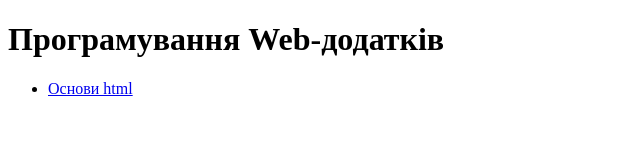
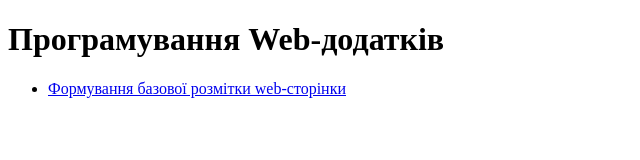
Before and after one commit to Dniprovets/My_project_23_xx, a plain HTML site: page index.html in a window 1280 px wide. Shown: the whole page, without its empty margins (0-640 px from the left). Drawn offline with Linux system fonts and the light colour scheme.

Commit message:
Auto-generated commit

```diff
--- a/index.html
+++ b/index.html
@@ -1 +1 @@
-<!DOCTYPE html><html lang="uk"><head><meta charset="UTF-8"><title>Головна сторінка</title><link rel="stylesheet" href="css/index.css"></head><body><h1>Програмування Web-додатків</h1><ul><li><a href="html/task_1_html.html">Основи html</a></li></ul></body></html>
+<!DOCTYPE html><html lang="uk"><head><meta charset="UTF-8"><title>Головна сторінка</title><link rel="stylesheet" href="css/index.css"></head><body><h1>Програмування Web-додатків</h1><ul><li><a href="html/task_1_html.html">Формування базової розмітки web-сторінки</a></li></ul></body></html>
```
